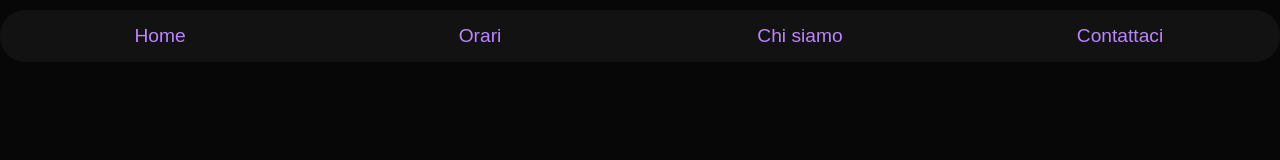
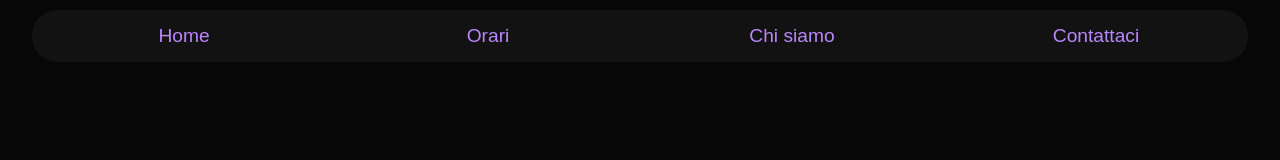
Before and after one commit to alex5684/alex5684.github.io, a plain HTML site: page index.html in a window 1280 px wide. Drawn offline with Linux system fonts and the light colour scheme.

Commit message:
riposizionato il menu al centro e modificato la durata della transition

```diff
--- a/css/style.css
+++ b/css/style.css
@@ -2,14 +2,15 @@ body
 {
     font-family: sans-serif;
     background-color: #070707;
-
 }
 
 #navBar
 {
     background: #121212;
     height: 52px;
-    width: 100%;
+    width: 95%;
+    margin-left: 2.5%;
+    margin-right: 2.5%;
     top: 10;
     left: 0;
     border-radius: 25px;
@@ -22,7 +23,7 @@ body
     text-decoration: none;
     display: block;
     transition-property:all;
-    transition-duration: 300ms;
+    transition-duration: 200ms;
 }
 .navBarElementA:hover
 {
```
